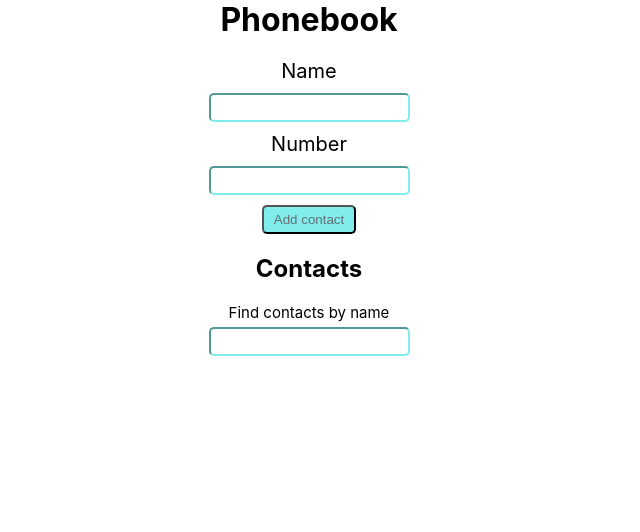
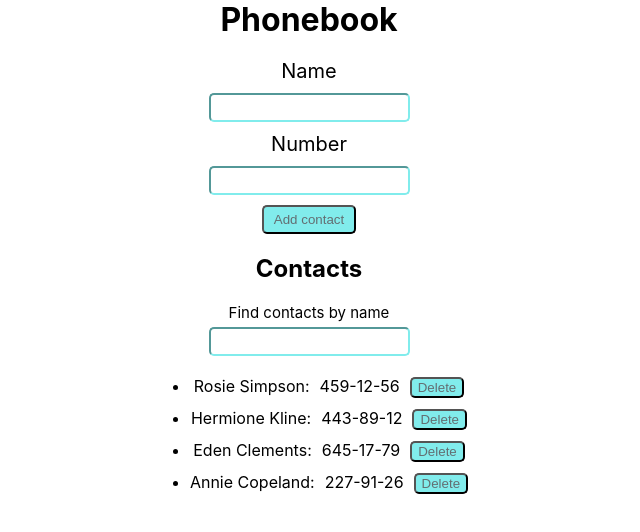
Before and after one commit to KaterynaChernetska/goit-react-hw-07-phonebook, a React (Create React App) app: page / in a window 1280 px wide. Shown: the top 532 px of the page, without its empty margins (331-971 px from the left). Built offline with nearby package versions, Linux system fonts and the light colour scheme.

Commit message:
Fixed filter

```diff
--- a/src/components/App.jsx
+++ b/src/components/App.jsx
@@ -7,7 +7,12 @@
 
 export class App extends Component {
   state = {
-    contacts: [],
+    contacts: [
+      {id: 'id-1', name: 'Rosie Simpson', number: '459-12-56'},
+      {id: 'id-2', name: 'Hermione Kline', number: '443-89-12'},
+      {id: 'id-3', name: 'Eden Clements', number: '645-17-79'},
+      {id: 'id-4', name: 'Annie Copeland', number: '227-91-26'},
+    ],
     filter: '',
   };
   addNewContact = newContact => {
@@ -27,9 +32,8 @@
   };
 
   handleFilter = event => {
-    if(this.state.contacts.some(contact => contact.name !==  event.target.value) || this.state.contacts.length === 0) {
+    if(!this.state.contacts.some(contact => contact.name.includes(event.target.value))) {
       Notiflix.Notify.failure(`${event.target.value} is not in the contacts`);
-      return
     }
     this.setState({ filter: event.target.value });
   };
--- a/src/components/ContactForm/ContactForm.jsx
+++ b/src/components/ContactForm/ContactForm.jsx
@@ -16,6 +16,7 @@
   handleFormChange = event => {
     const target = event.target.name;
     const value = event.target.value;
+
 
     this.setState({
       [target]: value,
```
